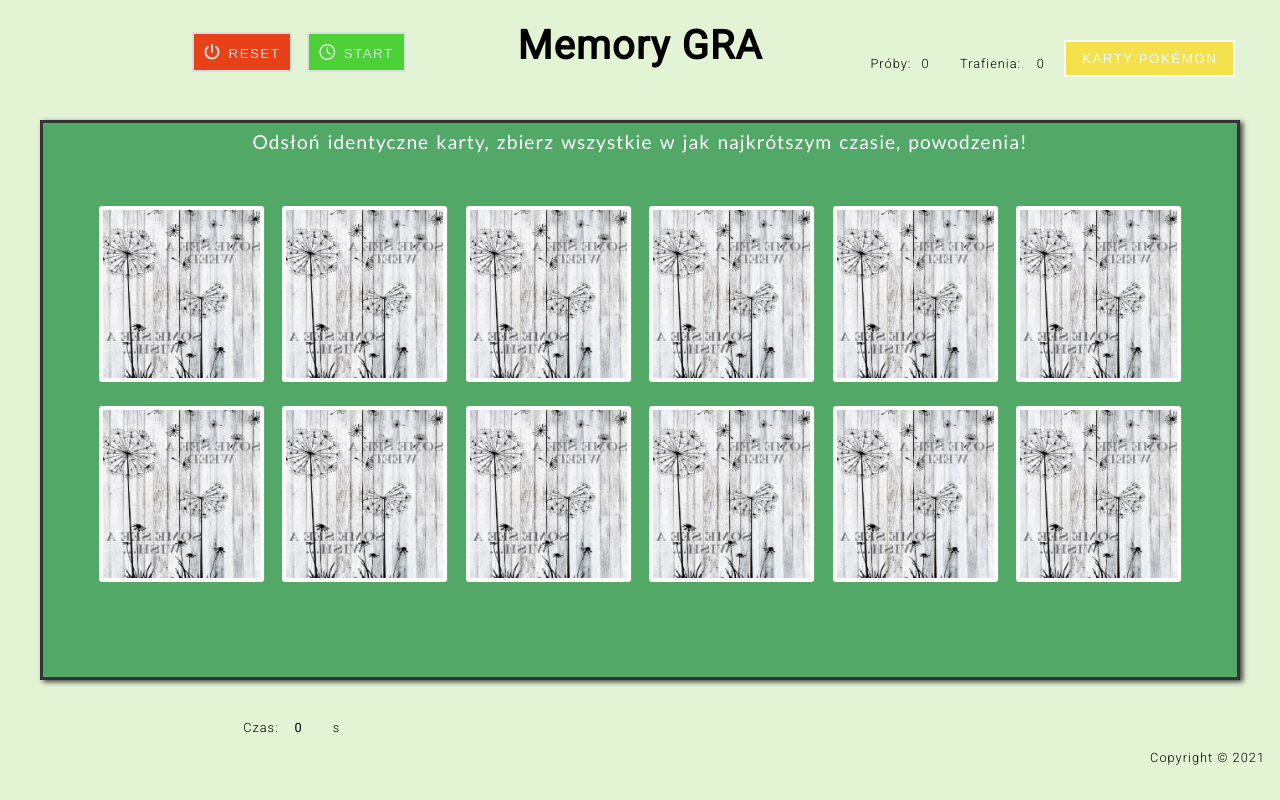
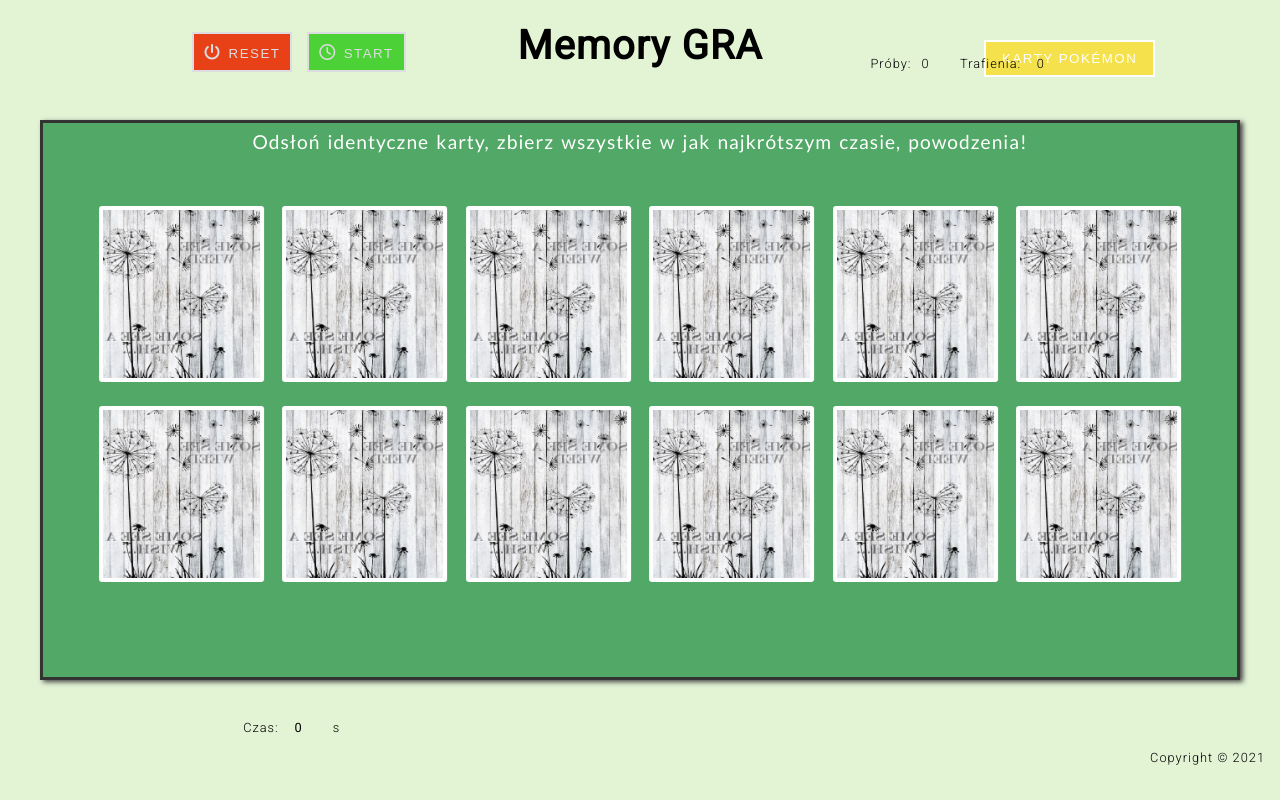
Before and after one commit to Monika-koduje/Memory_game, a plain HTML site: page index.html in a window 1280 px wide. Drawn offline with Linux system fonts and the light colour scheme.

Commit message:
Update style.css

```diff
--- a/style.css
+++ b/style.css
@@ -345,7 +345,7 @@ footer p {
 	background-color: #e3f4d5;
   }
   header button.pokemon {
-	margin: 5vh 0vh 0vh 133vh;
+	margin: 5vh 0vh 0vh 123vh;
   }
   main section.main_game_area {
 	background-color: #51a867;
```
